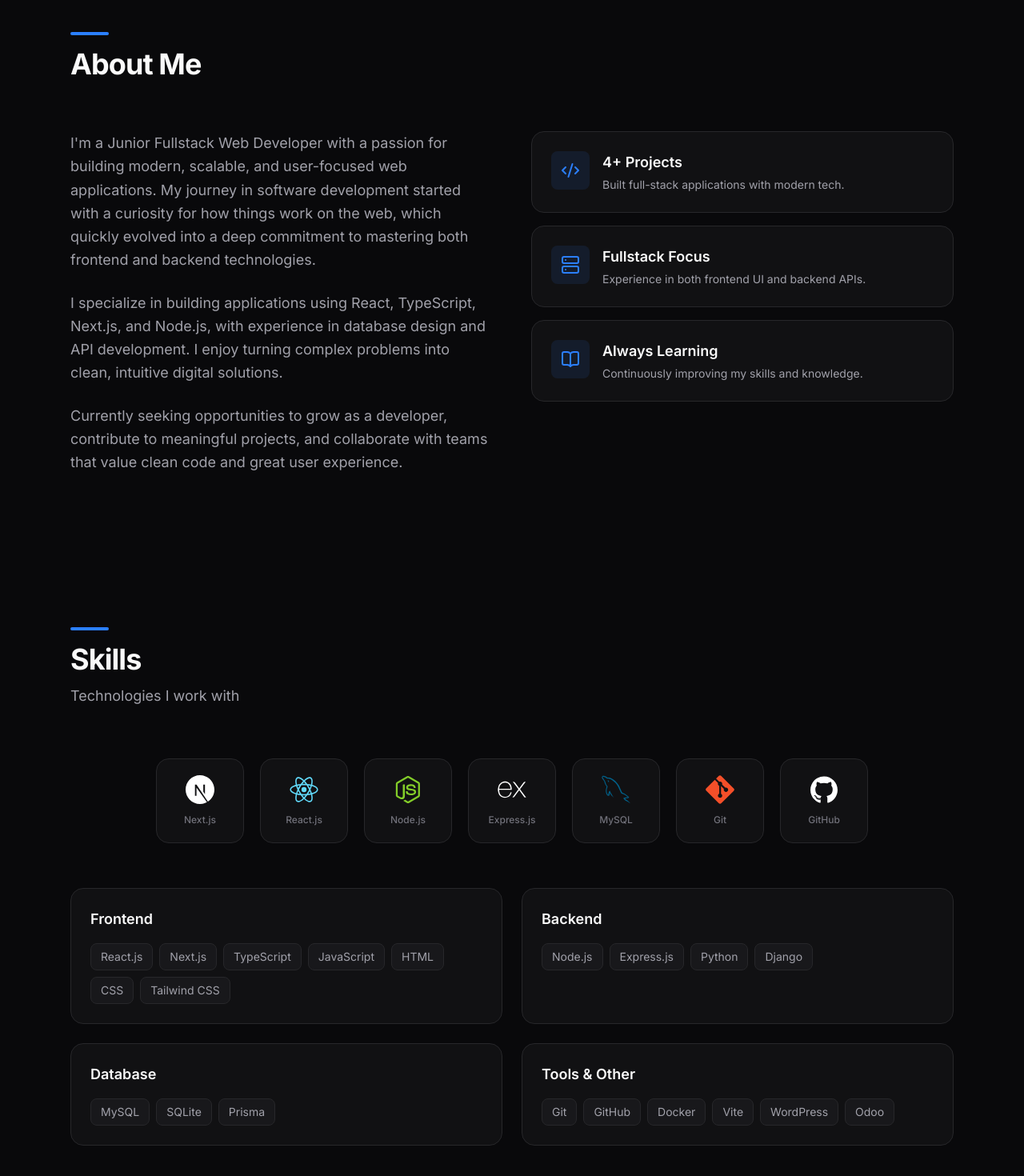
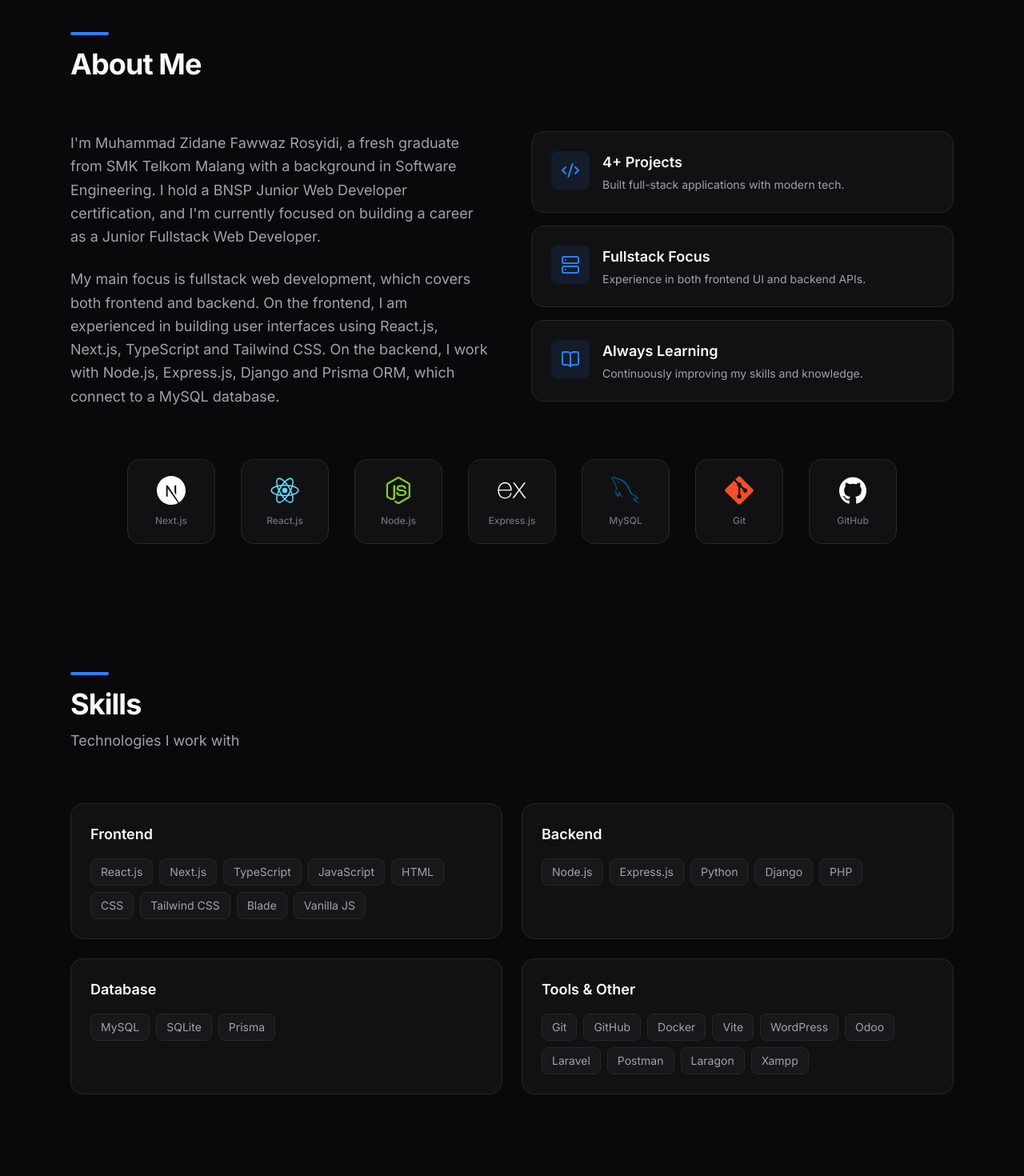
Before and after one commit to noneedhere/My-Portofolio, a React (Vite) app: page / in a window 1280 px wide. Shown: the part 856-2326 px from the top of the page at 80% size. Built offline with nearby package versions, Linux system fonts and the light colour scheme.

Commit message:
feat: add About and Skills sections with supporting data modules

```diff
--- a/src/components/About.tsx
+++ b/src/components/About.tsx
@@ -4,9 +4,47 @@ import SectionHeading from './SectionHeading';
 import { Code2, Server, BookOpen } from 'lucide-react';
 import { personal } from '@/data/personal';
 
+interface FeaturedSkill {
+  name: string;
+  icon: string;
+  color: string;
+  invert?: boolean;
+}
+
+const featuredStack: FeaturedSkill[] = [
+  { name: 'Next.js', icon: '/icon/Next.js.svg', color: '#ffffff', invert: true },
+  { name: 'React.js', icon: '/icon/React.svg', color: '#61DAFB' },
+  { name: 'Node.js', icon: '/icon/Node.js.svg', color: '#83CD29' },
+  { name: 'Express.js', icon: '/icon/Express.svg', color: '#a1a1aa', invert: true },
+  { name: 'MySQL', icon: '/icon/MySQL.svg', color: '#00618A' },
+  { name: 'Git', icon: '/icon/Git.svg', color: '#F34F29' },
+  { name: 'GitHub', icon: '/icon/GitHub.svg', color: '#e4e4e7', invert: true },
+];
+
+const iconCardVariants = {
+  hidden: { opacity: 0, y: 20, scale: 0.9 },
+  visible: {
+    opacity: 1,
+    y: 0,
+    scale: 1,
+    transition: { duration: 0.5, ease: 'easeOut' as const },
+  },
+};
+
+const iconContainerVariants = {
+  hidden: { opacity: 0 },
+  visible: {
+    opacity: 1,
+    transition: {
+      staggerChildren: 0.07,
+      delayChildren: 0.15,
+    },
+  },
+};
+
 export default function About() {
   return (
-    <section id="about" className="py-24">
+    <section id="about" className="pt-24 pb-16">
       <div className="max-w-6xl mx-auto px-6">
         <SectionHeading title="About Me" />
 
@@ -59,8 +97,53 @@ export default function About() {
                 <p className="text-[#a1a1aa] text-sm mt-1">Continuously improving my skills and knowledge.</p>
               </div>
             </motion.div>
+            <motion.div
+              variants={iconContainerVariants}
+              initial="hidden"
+              whileInView="visible"
+              viewport={{ once: true, margin: '-80px' }}
+              className="flex flex-wrap justify-center gap-4 sm:gap-5 mb-14"
+            >
+            </motion.div>
           </motion.div>
         </div>
+      </div>
+
+      {/* tech icons */}
+      <div className='max-w-6xl mx-auto px-6 flex flex-wrap gap-8 relative items-center justify-center'>
+        {featuredStack.map((tech) => (
+          <motion.div
+            key={tech.name}
+            variants={iconCardVariants}
+            whileHover={{
+              y: -6,
+              transition: { duration: 0.25, ease: 'easeOut' },
+            }}
+            className="group relative flex flex-col items-center gap-3 w-[100px] sm:w-[110px] py-5 rounded-2xl border border-[#27272a] bg-[#111113] cursor-default transition-colors duration-300 hover:border-opacity-60"
+          >
+            {/* Glow effect on hover */}
+            <div
+              className="absolute inset-0 rounded-2xl opacity-0 group-hover:opacity-100 transition-opacity duration-300 pointer-events-none"
+              style={{
+                background: `radial-gradient(circle at 50% 40%, ${tech.color}12 0%, transparent 70%)`,
+                boxShadow: `inset 0 0 0 1px ${tech.color}30`,
+                borderRadius: 'inherit',
+              }}
+            />
+            <img
+              src={tech.icon}
+              alt={tech.name}
+              width={36}
+              height={36}
+              className="relative select-none"
+              style={tech.invert ? { filter: 'brightness(0) invert(1)' } : undefined}
+              draggable={false}
+            />
+            <span className="relative text-xs font-medium text-[#71717a] group-hover:text-[#a1a1aa] transition-colors duration-300">
+              {tech.name}
+            </span>
+          </motion.div>
+        ))}
       </div>
     </section>
   );
--- a/src/components/Skills.tsx
+++ b/src/components/Skills.tsx
@@ -2,95 +2,12 @@ import { motion } from 'motion/react';
 import SectionHeading from './SectionHeading';
 import { skillCategories } from '@/data/skills';
 import { fadeUp, staggerContainer } from '@/utils/animations';
-
-// ── Featured tech stack using SVG files from /icon/ ─────────
-interface FeaturedSkill {
-  name: string;
-  icon: string; // path to SVG in /public/icon/
-  color: string; // hover glow color
-  invert?: boolean; // invert dark icons for visibility on dark bg
-}
-
-const featuredStack: FeaturedSkill[] = [
-  { name: 'Next.js', icon: '/icon/Next.js.svg', color: '#ffffff', invert: true },
-  { name: 'React.js', icon: '/icon/React.svg', color: '#61DAFB' },
-  { name: 'Node.js', icon: '/icon/Node.js.svg', color: '#83CD29' },
-  { name: 'Express.js', icon: '/icon/Express.svg', color: '#a1a1aa', invert: true },
-  { name: 'MySQL', icon: '/icon/MySQL.svg', color: '#00618A' },
-  { name: 'Git', icon: '/icon/Git.svg', color: '#F34F29' },
-  { name: 'GitHub', icon: '/icon/GitHub.svg', color: '#e4e4e7', invert: true },
-];
-
-// ── Animation variants ───────────────────────────────────────
-const iconCardVariants = {
-  hidden: { opacity: 0, y: 20, scale: 0.9 },
-  visible: {
-    opacity: 1,
-    y: 0,
-    scale: 1,
-    transition: { duration: 0.5, ease: 'easeOut' as const },
-  },
-};
-
-const iconContainerVariants = {
-  hidden: { opacity: 0 },
-  visible: {
-    opacity: 1,
-    transition: {
-      staggerChildren: 0.07,
-      delayChildren: 0.15,
-    },
-  },
-};
 
 export default function Skills() {
   return (
     <section id="skills" className="py-24 bg-[#09090b]">
       <div className="max-w-6xl mx-auto px-6">
         <SectionHeading title="Skills" subtitle="Technologies I work with" />
-
-        {/* ── Featured tech stack icons ── */}
-        <motion.div
-          variants={iconContainerVariants}
-          initial="hidden"
-          whileInView="visible"
-          viewport={{ once: true, margin: '-80px' }}
-          className="flex flex-wrap justify-center gap-4 sm:gap-5 mb-14"
-        >
-          {featuredStack.map((tech) => (
-            <motion.div
-              key={tech.name}
-              variants={iconCardVariants}
-              whileHover={{
-                y: -6,
-                transition: { duration: 0.25, ease: 'easeOut' },
-              }}
-              className="group relative flex flex-col items-center gap-3 w-[100px] sm:w-[110px] py-5 rounded-2xl border border-[#27272a] bg-[#111113] cursor-default transition-colors duration-300 hover:border-opacity-60"
-            >
-              {/* Glow effect on hover */}
-              <div
-                className="absolute inset-0 rounded-2xl opacity-0 group-hover:opacity-100 transition-opacity duration-300 pointer-events-none"
-                style={{
-                  background: `radial-gradient(circle at 50% 40%, ${tech.color}12 0%, transparent 70%)`,
-                  boxShadow: `inset 0 0 0 1px ${tech.color}30`,
-                  borderRadius: 'inherit',
-                }}
-              />
-              <img
-                src={tech.icon}
-                alt={tech.name}
-                width={36}
-                height={36}
-                className="relative select-none"
-                style={tech.invert ? { filter: 'brightness(0) invert(1)' } : undefined}
-                draggable={false}
-              />
-              <span className="relative text-xs font-medium text-[#71717a] group-hover:text-[#a1a1aa] transition-colors duration-300">
-                {tech.name}
-              </span>
-            </motion.div>
-          ))}
-        </motion.div>
 
         {/* ── Detailed skill categories ── */}
         <motion.div
--- a/src/data/personal.ts
+++ b/src/data/personal.ts
@@ -35,9 +35,8 @@ export const personal = {
 
   // TODO: Replace with your about section paragraphs
   aboutParagraphs: [
-    "I'm a Junior Fullstack Web Developer with a passion for building modern, scalable, and user-focused web applications. My journey in software development started with a curiosity for how things work on the web, which quickly evolved into a deep commitment to mastering both frontend and backend technologies.",
-    'I specialize in building applications using React, TypeScript, Next.js, and Node.js, with experience in database design and API development. I enjoy turning complex problems into clean, intuitive digital solutions.',
-    'Currently seeking opportunities to grow as a developer, contribute to meaningful projects, and collaborate with teams that value clean code and great user experience.',
+    "I'm Muhammad Zidane Fawwaz Rosyidi, a fresh graduate from SMK Telkom Malang with a background in Software Engineering. I hold a BNSP Junior Web Developer certification, and I'm currently focused on building a career as a Junior Fullstack Web Developer.",
+    'My main focus is fullstack web development, which covers both frontend and backend. On the frontend, I am experienced in building user interfaces using React.js, Next.js, TypeScript and Tailwind CSS. On the backend, I work with Node.js, Express.js, Django and Prisma ORM, which connect to a MySQL database.',
   ],
 
   // TODO: Replace with your contact CTA text
--- a/src/data/skills.ts
+++ b/src/data/skills.ts
@@ -23,6 +23,8 @@ export const skillCategories: SkillCategory[] = [
       { name: 'HTML' },
       { name: 'CSS' },
       { name: 'Tailwind CSS' },
+      { name: 'Blade' },
+      { name: 'Vanilla JS' },
     ],
   },
   {
@@ -32,6 +34,7 @@ export const skillCategories: SkillCategory[] = [
       { name: 'Express.js' },
       { name: 'Python' },
       { name: 'Django' },
+      { name: 'PHP' },
     ],
   },
   {
@@ -51,6 +54,10 @@ export const skillCategories: SkillCategory[] = [
       { name: 'Vite' },
       { name: 'WordPress' },
       { name: 'Odoo' },
+      { name: 'Laravel' },
+      { name: 'Postman' },
+      { name: 'Laragon' },
+      { name: 'Xampp' },
     ],
   },
 ];
```
